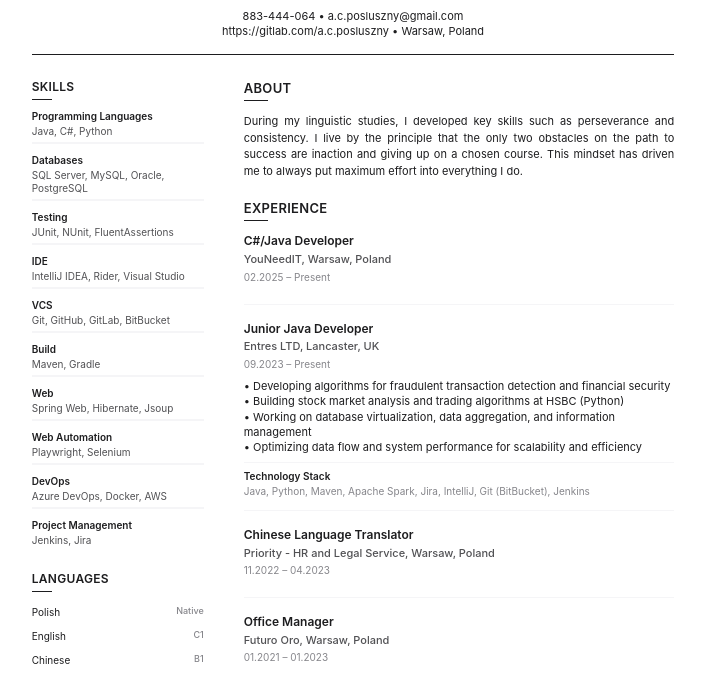
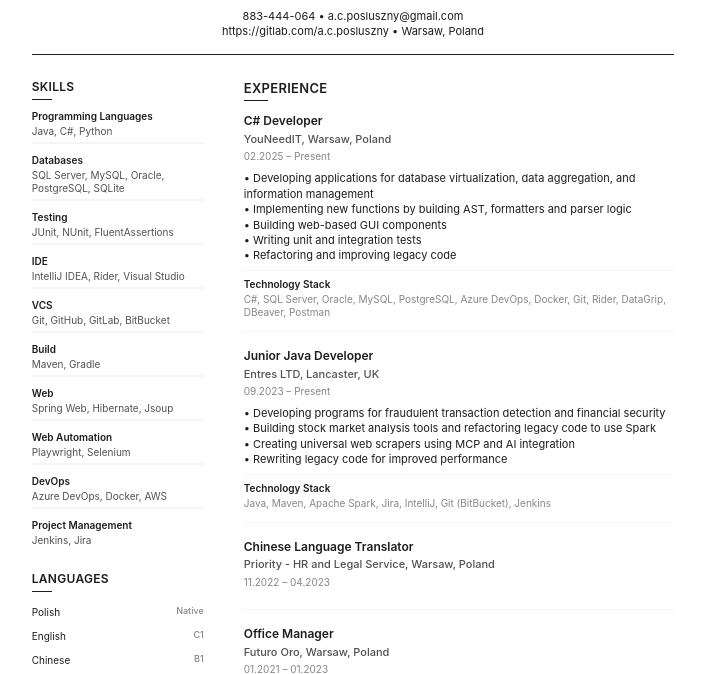
Before and after one commit to MrArCode/Resume, a plain HTML site: page index.html in a window 1280 px wide. Shown: the part 122-796 px from the top of the page, without its empty margins (287-992 px from the left). Drawn offline with Linux system fonts and the light colour scheme.

Commit message:
Job description

```diff
--- a/index.html
+++ b/index.html
@@ -369,7 +369,7 @@
                     </li>
                     <li>
                         <span class="skill-category">Databases</span>
-                        <div class="skill-items">SQL Server, MySQL, Oracle, PostgreSQL</div>
+                        <div class="skill-items">SQL Server, MySQL, Oracle, PostgreSQL, SQLite</div>
                     </li>
                     <li>
                         <span class="skill-category">Testing</span>
@@ -435,19 +435,23 @@
 
         <main class="content">
             <section class="section">
-                <h2>ABOUT</h2>
-                <p class="about-text">
-                    During my linguistic studies, I developed key skills such as perseverance and consistency. I live by the principle that the only two obstacles on the path to success are inaction and giving up on a chosen course. This mindset has driven me to always put maximum effort into everything I do.
-                </p>
-            </section>
-
-            <section class="section">
                 <h2>EXPERIENCE</h2>
 
                 <div class="experience-item">
-                    <div class="job-title">C#/Java Developer</div>
+                    <div class="job-title">C# Developer</div>
                     <div class="company">YouNeedIT, Warsaw, Poland</div>
                     <div class="date">02.2025 – Present</div>
+                    <div class="description">
+                        • Developing applications for database virtualization, data aggregation, and information management<br>
+                        • Implementing new functions by building AST, formatters and parser logic<br>
+                        • Building web-based GUI components<br>
+                        • Writing unit and integration tests<br>
+                        • Refactoring and improving legacy code<br>
+                        <div class="tech-stack">
+                            <span class="tech-label">Technology Stack</span>
+                            <div class="tech-list">C#, SQL Server, Oracle, MySQL, PostgreSQL, Azure DevOps, Docker, Git, Rider, DataGrip, DBeaver, Postman</div>
+                        </div>
+                    </div>
                 </div>
 
                 <div class="experience-item">
@@ -455,13 +459,13 @@
                     <div class="company">Entres LTD, Lancaster, UK</div>
                     <div class="date">09.2023 – Present</div>
                     <div class="description">
-                        • Developing algorithms for fraudulent transaction detection and financial security<br>
-                        • Building stock market analysis and trading algorithms at HSBC (Python)<br>
-                        • Working on database virtualization, data aggregation, and information management<br>
-                        • Optimizing data flow and system performance for scalability and efficiency
+                        • Developing programs for fraudulent transaction detection and financial security<br>
+                        • Building stock market analysis tools and refactoring legacy code to use Spark<br>
+                        • Creating universal web scrapers using MCP and AI integration<br>
+                        • Rewriting legacy code for improved performance<br>
                         <div class="tech-stack">
                             <span class="tech-label">Technology Stack</span>
-                            <div class="tech-list">Java, Python, Maven, Apache Spark, Jira, IntelliJ, Git (BitBucket), Jenkins</div>
+                            <div class="tech-list">Java, Maven, Apache Spark, Jira, IntelliJ, Git (BitBucket), Jenkins</div>
                         </div>
                     </div>
                 </div>
@@ -524,6 +528,13 @@
                 </ul>
             </section>
 
+            <section class="section">
+                <h2>ABOUT</h2>
+                <p class="about-text">
+                    During my linguistic studies, I developed key skills such as perseverance and consistency. I live by the principle that the only two obstacles on the path to success are inaction and giving up on a chosen course. This mindset has driven me to always put maximum effort into everything I do.
+                </p>
+            </section>
+
             <div class="consent">
                 I agree to the processing of personal data provided in this document for realising the recruitment process pursuant to the Personal Data Protection Act of 10 May 2018 and in agreement with Regulation (EU) 2016/679 of the European Parliament and of the Council of 27 April 2016 on the protection of natural persons with regard to the processing of personal data and on the free movement of such data, and repealing Directive 95/46/EC (General Data Protection Regulation).
             </div>
```
